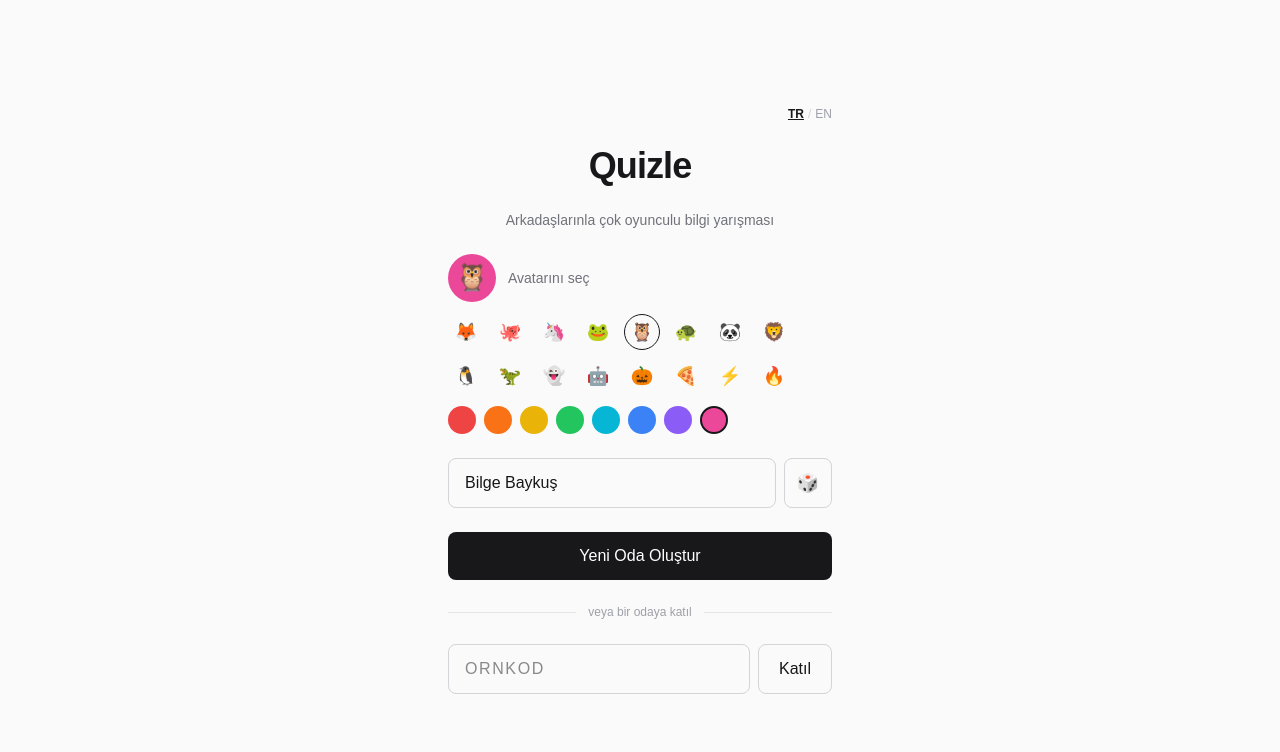
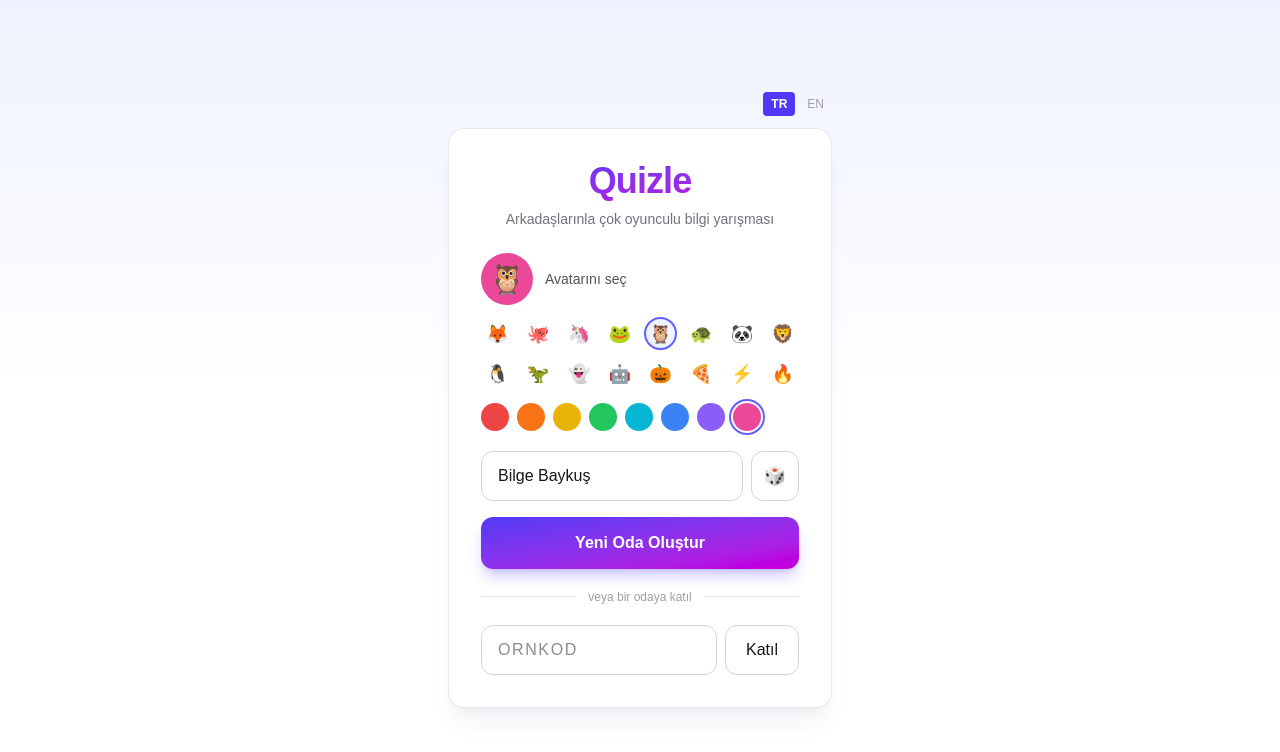
Before and after one commit to oguzordu/quizle, a Next.js app in the folder web/: page / in a window 1280 px wide. Shown: the top 752 px of the page. Built offline with nearby package versions, Linux system fonts and the light colour scheme; no server answers.

Commit message:
Ana sayfayı indigo renk temasıyla güzelleştirdim

```diff
--- a/web/app/page.tsx
+++ b/web/app/page.tsx
@@ -73,34 +73,46 @@ export default function Home() {
   }
 
   return (
-    <div className="flex min-h-screen flex-col items-center justify-center bg-zinc-50 px-4 dark:bg-black">
-      <div className="w-full max-w-sm space-y-6">
-        <div className="flex justify-end gap-1 text-xs">
+    <div className="flex min-h-screen flex-col items-center justify-center bg-gradient-to-b from-indigo-50 via-white to-white px-4 py-10 dark:from-zinc-950 dark:via-black dark:to-black">
+      <div className="w-full max-w-sm">
+        <div className="mb-3 flex justify-end gap-1 text-xs">
           <button
             onClick={() => setLocale("tr")}
-            className={locale === "tr" ? "font-semibold underline" : "text-zinc-400"}
+            className={`rounded px-2 py-1 transition ${
+              locale === "tr"
+                ? "bg-indigo-600 font-semibold text-white"
+                : "text-zinc-400 hover:text-zinc-600 dark:hover:text-zinc-300"
+            }`}
           >
             TR
           </button>
-          <span className="text-zinc-300">/</span>
           <button
             onClick={() => setLocale("en")}
-            className={locale === "en" ? "font-semibold underline" : "text-zinc-400"}
+            className={`rounded px-2 py-1 transition ${
+              locale === "en"
+                ? "bg-indigo-600 font-semibold text-white"
+                : "text-zinc-400 hover:text-zinc-600 dark:hover:text-zinc-300"
+            }`}
           >
             EN
           </button>
         </div>
 
-        <h1 className="text-center text-4xl font-semibold tracking-tight text-zinc-900 dark:text-zinc-50">
+        <div className="rounded-2xl border border-zinc-200/80 bg-white p-6 shadow-xl shadow-indigo-950/5 dark:border-zinc-800 dark:bg-zinc-900 sm:p-8">
+          <h1 className="text-center text-4xl font-extrabold tracking-tight text-transparent bg-clip-text bg-gradient-to-br from-indigo-600 to-fuchsia-600">
             {t("appTitle")}
           </h1>
-        <p className="text-center text-sm text-zinc-500 dark:text-zinc-400">{t("tagline")}</p>
+          <p className="mt-2 text-center text-sm text-zinc-500 dark:text-zinc-400">
+            {t("tagline")}
+          </p>
 
+          <div className="mt-6">
             <AvatarPicker value={avatar} onChange={saveAvatar} />
+          </div>
 
-        <div className="flex gap-2">
+          <div className="mt-5 flex gap-2">
             <input
-            className="w-full rounded-lg border border-zinc-300 px-4 py-3 text-base dark:border-zinc-700 dark:bg-zinc-900"
+              className="w-full rounded-xl border border-zinc-300 px-4 py-3 text-base outline-none transition focus:border-indigo-500 focus:ring-2 focus:ring-indigo-500/20 dark:border-zinc-700 dark:bg-zinc-800"
               placeholder={t("namePlaceholder")}
               value={name}
               onChange={(e) => saveName(e.target.value)}
@@ -109,7 +121,7 @@ export default function Home() {
             <button
               type="button"
               title={t("randomName")}
-            className="rounded-lg border border-zinc-300 px-3 text-lg dark:border-zinc-700"
+              className="shrink-0 rounded-xl border border-zinc-300 px-3 text-lg transition hover:bg-zinc-100 active:scale-95 dark:border-zinc-700 dark:hover:bg-zinc-800"
               onClick={() => saveName(randomNickname())}
             >
               🎲
@@ -117,14 +129,14 @@ export default function Home() {
           </div>
 
           <button
-          className="w-full rounded-lg bg-zinc-900 px-4 py-3 text-base font-medium text-white transition hover:bg-zinc-700 disabled:opacity-50 dark:bg-zinc-50 dark:text-zinc-900"
+            className="mt-4 w-full rounded-xl bg-gradient-to-br from-indigo-600 to-fuchsia-600 px-4 py-3.5 text-base font-semibold text-white shadow-lg shadow-indigo-600/25 transition hover:brightness-110 active:scale-[0.98] disabled:opacity-50"
             onClick={createRoom}
             disabled={busy}
           >
             {t("createRoom")}
           </button>
 
-        <div className="flex items-center gap-3 text-xs text-zinc-400">
+          <div className="my-5 flex items-center gap-3 text-xs text-zinc-400">
             <div className="h-px flex-1 bg-zinc-200 dark:bg-zinc-800" />
             {t("orJoin")}
             <div className="h-px flex-1 bg-zinc-200 dark:bg-zinc-800" />
@@ -132,21 +144,22 @@ export default function Home() {
 
           <div className="flex gap-2">
             <input
-            className="w-full rounded-lg border border-zinc-300 px-4 py-3 text-base uppercase tracking-widest dark:border-zinc-700 dark:bg-zinc-900"
+              className="w-full rounded-xl border border-zinc-300 px-4 py-3 text-base uppercase tracking-widest outline-none transition focus:border-indigo-500 focus:ring-2 focus:ring-indigo-500/20 dark:border-zinc-700 dark:bg-zinc-800"
               placeholder={t("roomCodePlaceholder")}
               value={joinCode}
               onChange={(e) => setJoinCode(e.target.value)}
               maxLength={6}
             />
             <button
-            className="rounded-lg border border-zinc-300 px-5 py-3 text-base font-medium transition hover:bg-zinc-100 dark:border-zinc-700 dark:hover:bg-zinc-900"
+              className="shrink-0 rounded-xl border border-zinc-300 px-5 py-3 text-base font-medium transition hover:bg-zinc-100 active:scale-95 dark:border-zinc-700 dark:hover:bg-zinc-800"
               onClick={joinRoom}
             >
               {t("join")}
             </button>
           </div>
 
-        {error && <p className="text-center text-sm text-red-600">{error}</p>}
+          {error && <p className="mt-4 text-center text-sm text-red-600">{error}</p>}
+        </div>
       </div>
     </div>
   );
--- a/web/components/AvatarPicker.tsx
+++ b/web/components/AvatarPicker.tsx
@@ -17,18 +17,20 @@ export function AvatarPicker({
   return (
     <div className="flex flex-col gap-3">
       <div className="flex items-center gap-3">
-        <Avatar avatar={value} size={48} />
-        <span className="text-sm text-zinc-500">{t("pickAvatar")}</span>
+        <Avatar avatar={value} size={52} />
+        <span className="text-sm font-medium text-zinc-600 dark:text-zinc-300">
+          {t("pickAvatar")}
+        </span>
       </div>
-      <div className="flex flex-wrap gap-2">
+      <div className="grid grid-cols-6 gap-2 sm:grid-cols-8">
         {EMOJI_CHOICES.map((e) => (
           <button
             key={e}
             type="button"
             onClick={() => onChange(`${e}|${color}`)}
-            className={`flex h-9 w-9 items-center justify-center rounded-full border text-lg transition ${
+            className={`flex aspect-square items-center justify-center rounded-full border-2 text-lg transition active:scale-90 ${
               e === emoji
-                ? "border-zinc-900 dark:border-zinc-50"
+                ? "border-indigo-500 bg-indigo-50 dark:bg-indigo-950"
                 : "border-transparent hover:border-zinc-300 dark:hover:border-zinc-700"
             }`}
           >
@@ -41,9 +43,10 @@ export function AvatarPicker({
           <button
             key={c}
             type="button"
+            aria-label={c}
             onClick={() => onChange(`${emoji}|${c}`)}
-            className={`h-7 w-7 rounded-full border-2 transition ${
-              c === color ? "border-zinc-900 dark:border-zinc-50" : "border-transparent"
+            className={`h-7 w-7 rounded-full ring-2 ring-offset-2 transition active:scale-90 dark:ring-offset-zinc-900 ${
+              c === color ? "ring-indigo-500" : "ring-transparent"
             }`}
             style={{ backgroundColor: c }}
           />
```
Lines whose indentation alone changed are shown as unchanged.
